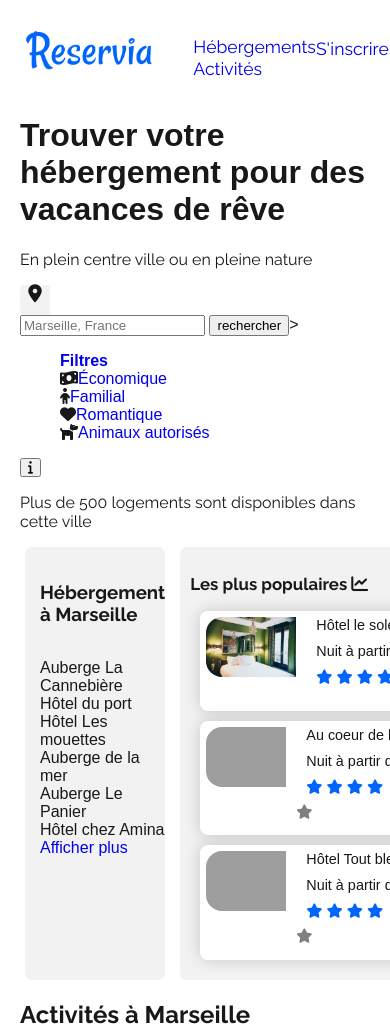
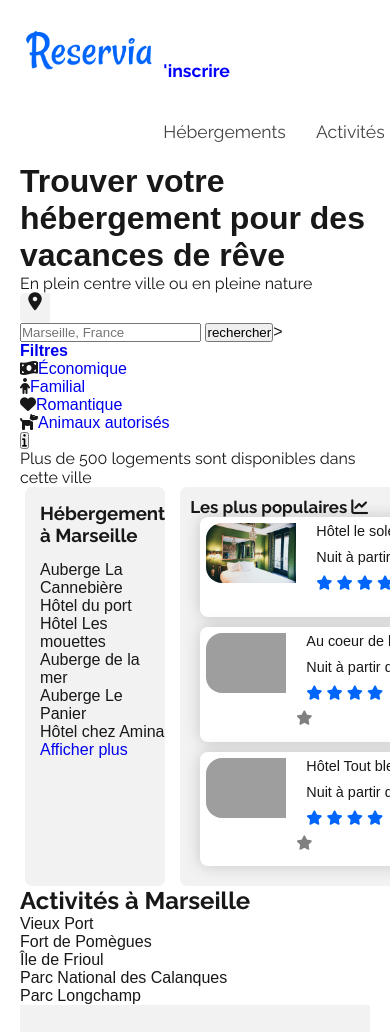
Before and after one commit to LaureAnais/Laure-AnaisGiowachini_2_16022021, a plain HTML site: page index.html in a window 390 px wide. Shown: the top 1032 px of the page. Drawn offline with Linux system fonts and the light colour scheme; grey boxes are pictures that could not be loaded.

Commit message:
Nav + Media

```diff
--- a/Style.css
+++ b/Style.css
@@ -13,11 +13,17 @@ src: url('polices/Raleway-Bold.ttf') format(truetype);
 font-weight: 700;
 }
 
+
 /* Eléments principaux de la page */
 html
 {
     font-size: 16px;
 }
+
+*{
+    margin:0px;
+    padding:0px;
+    }
 
 body
 {
@@ -95,14 +101,34 @@ p
     flex-direction: row-reverse;
     color:#444;
     margin-right: 10px;
+    padding-left: 10px;
     }
 
+.header_nav a
+{
+    margin-right: 30px;
+    color:#444;
+}
 
- .nav_list, .subscribe
+#header_list
+{
+    display: flex;
+    padding-top: 20px;
+    padding-bottom: 20px;
+}
+
+.nav_list, .subscribe
 {
     font-size: 1.1em;
+    padding-top: 20px;
     color:#444;
 }
+
+.subscribe
+{
+    margin-top: 20px;
+}
+
 
     /* Nav au survol */
 
@@ -110,10 +136,11 @@ p
 {
     border-top: solid 3px #0065fc;
     color:#0065fc;
-    padding-bottom: 10px;
     padding-top: 20px;
+    padding: 20px 10px 0px 10px;
 
 }
+
 
 
 
@@ -336,42 +363,51 @@ footer a :hover
 
 /*
 @media screen and (max-width: 1024px) {
-    #bloc_page {
-        width: auto;
-    }
+#blocpage {
+    width: auto;
+}
 
     .header_nav {
         width: auto;
         text-align: left;
         flex-flow: wrap;
-        margin-top: 0px;
-        margin-right: 0px;
-        margin-left: 0px;
-    }
-
-    .header_nav ul {
 
     }
 
-    aside {
-        text-align: center;
+    .nav_list :hover {
+        border-top: none;
+        padding-top: 0px;
+        border-bottom: solid 3px #0065fc;
+        padding-bottom: 20px;
     }
 
+    .subscribe :hover {
+        border-top: none;
+        padding-top: 0px;
+    }
 
-
-
-
-}
-
-
-
+*/
 @media screen and (max-width: 740px) {
 
-}
+    #blocpage {
+        width: auto;
+    }
 
+        .header_nav {
+            width: auto;
+            text-align: left;
+            flex-flow: wrap;
 
+        }
 
+        .nav_list :hover {
+            border-top: none;
+            padding-top: 0px;
+            border-bottom: solid 3px #0065fc;
+            padding-bottom: 20px;
+        }
 
-@media screen and (max-width: 860px) {
-
-}
+        .subscribe :hover {
+            border-top: none;
+            padding-top: 0px;
+        }
--- a/index.html
+++ b/index.html
@@ -21,9 +21,9 @@
                     <img src="logos/Reservia@3x.png" alt="Reservia" />
                 </div>
                     <nav class="header_nav">
-                        <p class="subscribe"><a href="#">S'inscrire</a></p>
+                        <p class="subscribe"><a href="#" style="color: blue;"><strong>'inscrire</strong></a></p>
 
-                         <ul>
+                         <ul id="header_list">
                             <li class="nav_list"><a href="#" title="Hébergements">Hébergements</a></li>
                             <li class="nav_list"><a href="#" title="Activités">Activités</a></li>
                         </ul>
```
